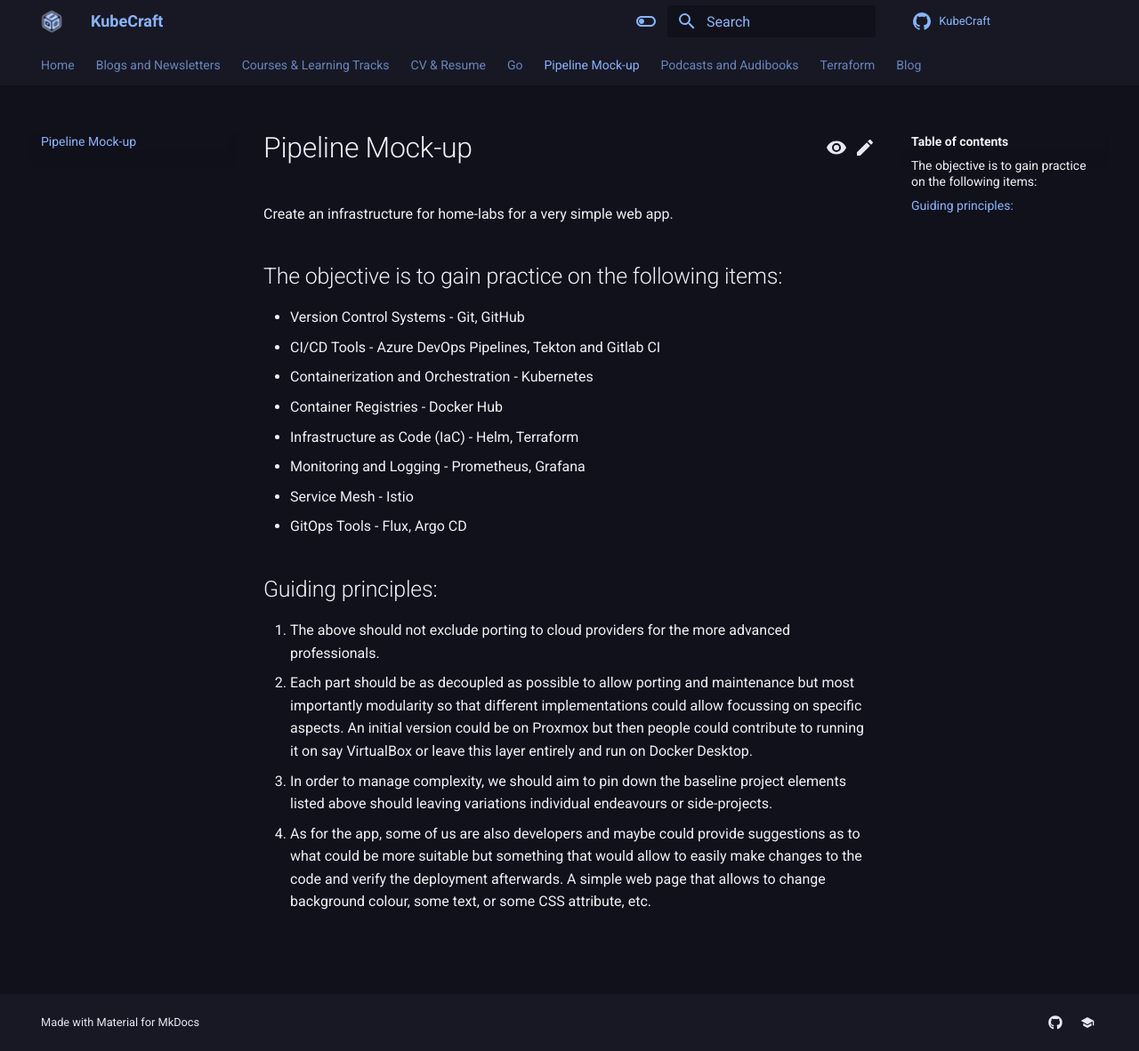
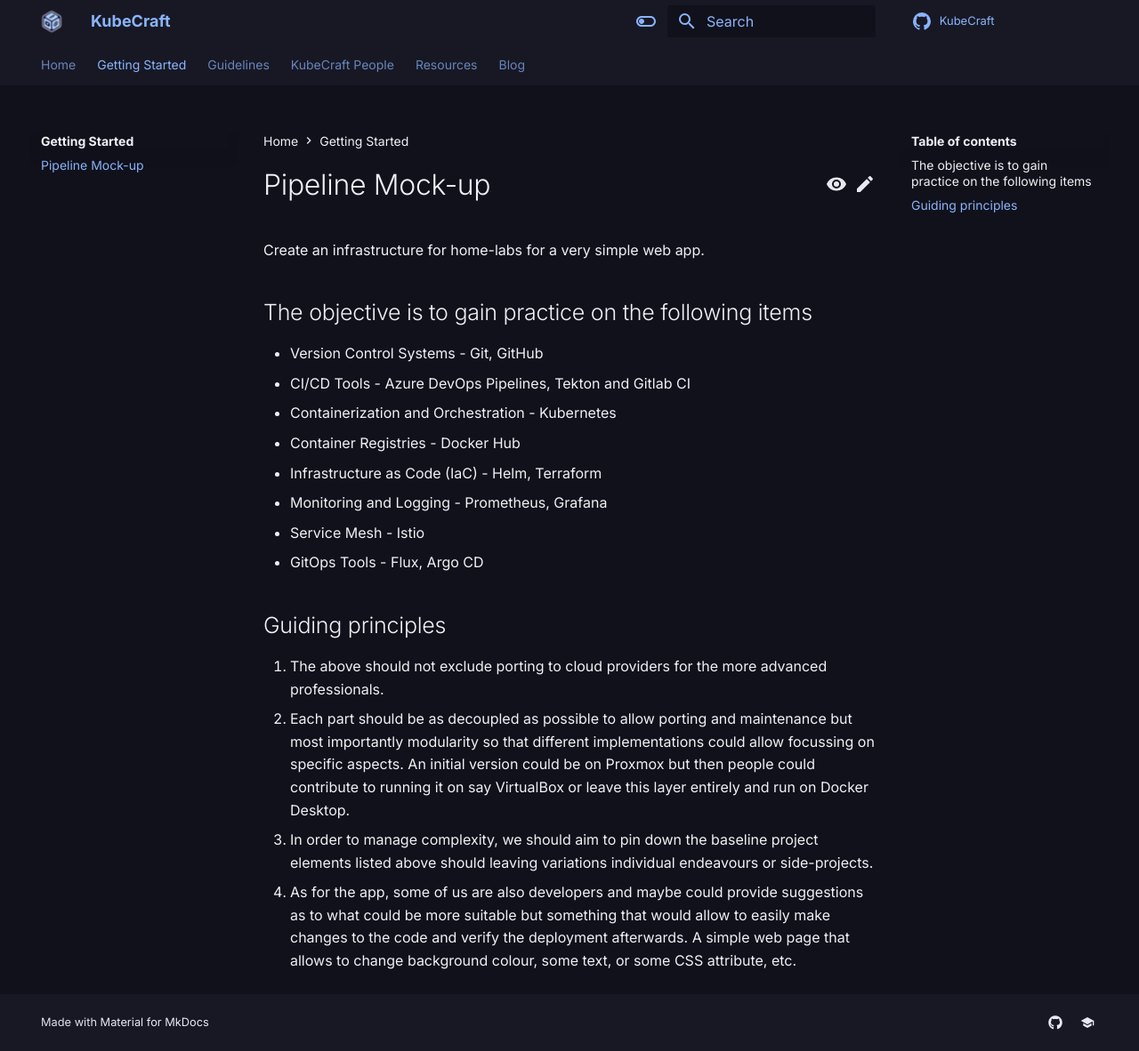
Before and after one commit to mischavandenburg/kubecraft, an MkDocs documentation site: the page built from docs/Getting Started/pipeline.md, in a window 1280 px wide and 1182 px high. Shown: the whole window at 89% size. Built offline with MkDocs 1.6.1 and Material for MkDocs 9.7.7, drawn with Linux system fonts in a browser that asks for light colours; comment, search, counter and statistics services are not loaded.

```diff
--- a/docs/pipeline.md
+++ b/docs/Getting Started/pipeline.md
@@ -1,7 +1,8 @@
 # Pipeline Mock-up
+
 Create an infrastructure for home-labs for a very simple web app.
 
-## The objective is to gain practice on the following items:
+## The objective is to gain practice on the following items
 
 - Version Control Systems - Git, GitHub
 - CI/CD Tools - Azure DevOps Pipelines, Tekton and Gitlab CI
@@ -12,7 +13,8 @@ Create an infrastructure for home-labs for a very simple web app.
 - Service Mesh - Istio
 - GitOps Tools - Flux, Argo CD
 
-## Guiding principles:
+## Guiding principles
+
 1. The above should not exclude porting to cloud providers for the more advanced professionals.
 2. Each part should be as decoupled as possible to allow porting and maintenance but most importantly modularity so that different implementations could allow focussing on specific aspects. An initial version could be on Proxmox but then people could contribute to running it on say VirtualBox or leave this layer entirely and run on Docker Desktop.
 3. In order to manage complexity, we should aim to pin down the baseline project elements listed above should leaving variations individual endeavours or side-projects.
--- a/docs/terraform.md
+++ b/docs/Resources/terraform.md
@@ -1,8 +1,8 @@
-# Terraform
+---
+title: Terraform
+---
 
-## Resources for Learning Terraform
-
-### Free
+## Free
 
 [Hashicorp Learn: Aws](https://developer.hashicorp.com/terraform/tutorials/aws-get-started) - Hashicorp's official getting started tutorial for AWS
 
@@ -14,6 +14,6 @@
 
 [Awesome-TF](https://github.com/shuaibiyy/awesome-tf) - A curated list of Terraform resources
 
-### Paid
+## Paid
 
 [More than Certified: HashiCorp Terraform](https://courses.morethancertified.com/p/mtc-terraform) - a great course that also covers some fun projects with Docker, k3s, Node-Red IOT, and CICD deployments.
--- a/docs/assets/pages/home.html
+++ b/docs/assets/pages/home.html
@@ -1,7 +1,4 @@
-{% extends "main.html" %}
-
-{% block styles %}
-{{ super() }}
+{% extends "main.html" %} {% block styles %} {{ super() }}
 <style>
     .md-content__inner {
         margin: 0;
@@ -10,31 +7,27 @@
     }
 
     .md-grid {
-
         margin-bottom: 0;
         padding: 0;
     }
 </style>
-{% endblock %}
-
-{% block content %}
+{% endblock %} {% block content %}
 
 <div class="hero-container">
-
     <section class="hero">
         <div class="hero-content">
             <h1>Welcome to KubeCraft</h1>
-            <p>Fast-track becoming a (better) DevOps Engineer. Featuring Mentorship Calls, Courses and a Premium
-                Community.
-                Perfect for any skill level!</p>
+            <p>
+                Fast-track becoming a (better) DevOps Engineer. Featuring Mentorship
+                Calls, Courses and a Premium Community. Perfect for any skill level!
+            </p>
             <div class="cta-buttons">
                 <a href="https://skool.com/kubecraft" class="md-button md-button--primary" target="_blank">Join
                     KubeCraft</a>
-                <a href="/blog" class="md-button ">Getting Started</a>
+                <a href="/Getting%20Started/" class="md-button">Getting Started</a>
             </div>
         </div>
     </section>
 </div>
 
-{{ page.content }}
-{% endblock %}
+{{ page.content }} {% endblock %}
--- a/docs/assets/stylesheets/extra.css
+++ b/docs/assets/stylesheets/extra.css
@@ -50,18 +50,18 @@
   --md-code-bg-color: var(--bg-lighter);
   --md-code-hl-color: var(--blue);
   --md-code-hl-color--light: var(--blue-transparent);
-  --md-code-hl-number-color: #ee99a0;
-  --md-code-hl-special-color: #ed8796;
-  --md-code-hl-function-color: #c6a0f6;
-  --md-code-hl-constant-color: #f5bde6;
-  --md-code-hl-keyword-color: #c3e0e5;
-  --md-code-hl-string-color: #a6e3a1;
-  --md-code-hl-name-color: #cad3f5;
-  --md-code-hl-operator-color: #b8c0e0;
-  --md-code-hl-punctuation-color: #b8c0e0;
-  --md-code-hl-comment-color: #939ab7;
-  --md-code-hl-generic-color: #939ab7;
-  --md-code-hl-variable-color: #939ab7;
+  --md-code-hl-number-color: var(--orange);
+  --md-code-hl-special-color: var(--red);
+  --md-code-hl-function-color: var(--purple);
+  --md-code-hl-constant-color: var(--blue);
+  --md-code-hl-keyword-color: var(--teal);
+  --md-code-hl-string-color: var(--green);
+  --md-code-hl-name-color: var(--fg-light);
+  --md-code-hl-operator-color: var(--fg-lighter);
+  --md-code-hl-punctuation-color: var(--fg-lighter);
+  --md-code-hl-comment-color: var(--blue-transparent);
+  --md-code-hl-generic-color: var(--fg-lighter);
+  --md-code-hl-variable-color: var(--fg-lighter);
   --md-typeset-color: var(--fg);
   --md-typeset-a-color: var(--blue);
   --md-typeset-del-color: var(--red-transparent);
@@ -149,7 +149,7 @@
   --md-code-hl-name-color: var(--fg-light);
   --md-code-hl-operator-color: var(--fg-lighter);
   --md-code-hl-punctuation-color: var(--fg-lighter);
-  --md-code-hl-comment-color: var(--fg-lighter);
+  --md-code-hl-comment-color: var(--blue-transparent);
   --md-code-hl-generic-color: var(--fg-lighter);
   --md-code-hl-variable-color: var(--fg-lighter);
   --md-typeset-color: var(--fg);
@@ -239,7 +239,7 @@
   --md-code-hl-name-color: var(--fg-light);
   --md-code-hl-operator-color: var(--fg-lighter);
   --md-code-hl-punctuation-color: var(--fg-lighter);
-  --md-code-hl-comment-color: var(--fg-lighter);
+  --md-code-hl-comment-color: var(--blue-transparent);
   --md-code-hl-generic-color: var(--fg-lighter);
   --md-code-hl-variable-color: var(--fg-lighter);
   --md-typeset-color: var(--fg);
@@ -287,6 +287,10 @@
   color: var(--bg-light) !important;
 }
 
+.md-tag {
+  background-color: var(--bg-lightest) !important;
+}
+
 /* ! Others */
 
 .hero-container {
--- a/mkdocs.yml
+++ b/mkdocs.yml
@@ -13,6 +13,9 @@ theme:
     edit: material/pencil
     view: material/eye
     annotation: material/plus-circle
+  font:
+    text: Inter
+    code: Fira Code
   custom_dir: docs/assets/pages
   palette:
     - scheme: Dark_Blue # Palette toggle for dark mode
@@ -32,7 +35,6 @@ theme:
     - content.action.edit
     - content.action.view
     - search.suggest
-    - search.highlight
     - search.share
     - navigation.instant
     - navigation.instant.progress
```
Also changed, not shown: docs/Getting Started/index.md (added, +5 -0 lines), docs/Guidelines/adding-an-author-profile-to-your-blog.md (added, +41 -0 lines), docs/Guidelines/crafting-an-effective-pull-request-summary.md (added, +28 -0 lines), docs/Guidelines/index.md (added, +16 -0 lines), docs/KubeCraft People/index.md (added, +38 -0 lines), docs/Resources/index.md (added, +15 -0 lines), docs/blogs.md (deleted, +0 -45 lines), docs/courses.md (deleted, +0 -3 lines), docs/cv.md (deleted, +0 -15 lines), docs/go.md (deleted, +0 -7 lines), docs/podcasts.md (deleted, +0 -13 lines).
